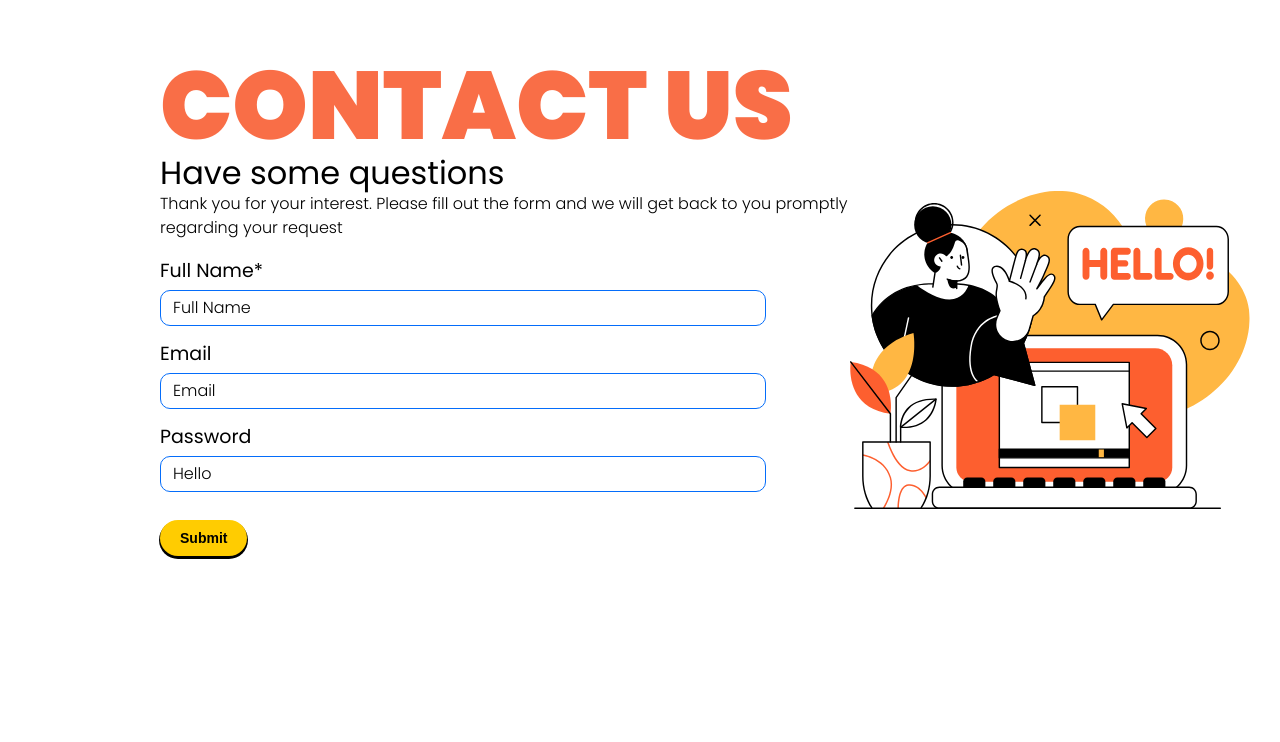
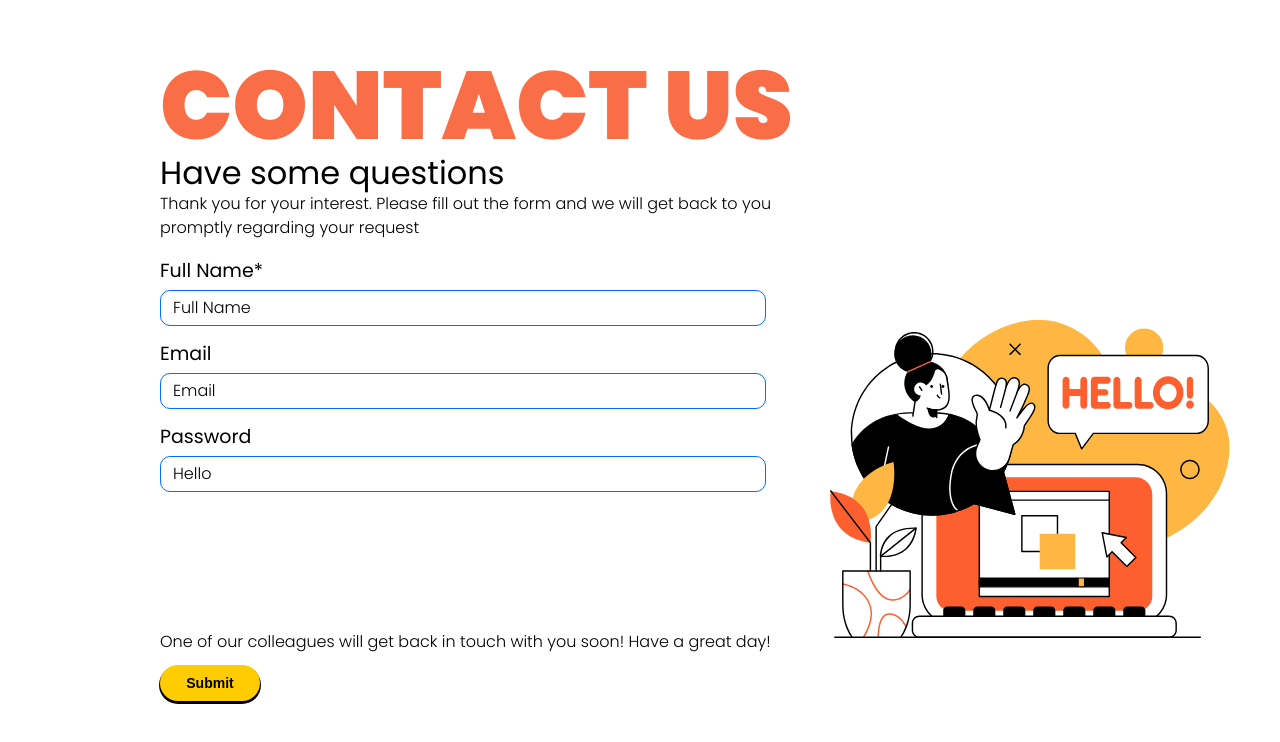
Before and after one commit to UoaWDCC/taitam-portal, a Next.js app: page / in a window 1280 px wide. Shown: the top 742 px of the page. Built offline with nearby package versions, Linux system fonts and the light colour scheme; what @linaria/core would draw is missing.

Commit message:
added bottom text above submit button

```diff
--- a/src/app/Pages/Contact.css
+++ b/src/app/Pages/Contact.css
@@ -56,6 +56,7 @@
   line-height: 24px;
   color: #000000;
   margin-top: 0px;
+  text-align: left;
 }
 
 .form-info {
@@ -75,7 +76,14 @@
   flex-direction: column;
   justify-content: space-between;
   margin-bottom: 18px;
+}
 
+.final-info {
+  display: flex;
+  flex-direction: column;
+  justify-content: space-between;
+  width: 650px;
+  padding-top: 120px;
 }
 
 .input {
@@ -116,8 +124,9 @@
   font-weight: bold;
   cursor: pointer;
   position: relative;
-  margin-top: 10px;
+  margin-top: -5px;
   transition: transform 0.2s ease-in-out;
+  width: 100px
 }
 
 .button:hover {
@@ -133,8 +142,8 @@
   display: flex;
   flex-direction: column;
   justify-content: flex-end;
-  margin-bottom: -2px;
-  margin-right: 30px;
+  margin-bottom: -11px;
+  margin-right: 50px;
 }
 
 .error {
@@ -157,8 +166,6 @@
   flex-direction: row;
   justify-content: space-between;
   max-height: 29px;
-
-
 }
 
 .form-text-info {
--- a/src/app/Pages/Contact.tsx
+++ b/src/app/Pages/Contact.tsx
@@ -102,14 +102,17 @@ export default function Contact({}: Props) {
                 })}
               />
             </div>
-            <div>
+            <div className="final-info">
+              <p className="contact-interest">
+              One of our colleagues will get back in touch with you soon! Have a great day!
+              </p>
               <button className="button">Submit</button>
             </div>
           </form>
         </div>
       </div>
       <div className="image">
-        <Image src={contactSVG} alt="contact" width={400} height={400} />
+        <Image src={contactSVG} alt="contact" width={400} height={450} />
       </div>
     </div>
   );
```
